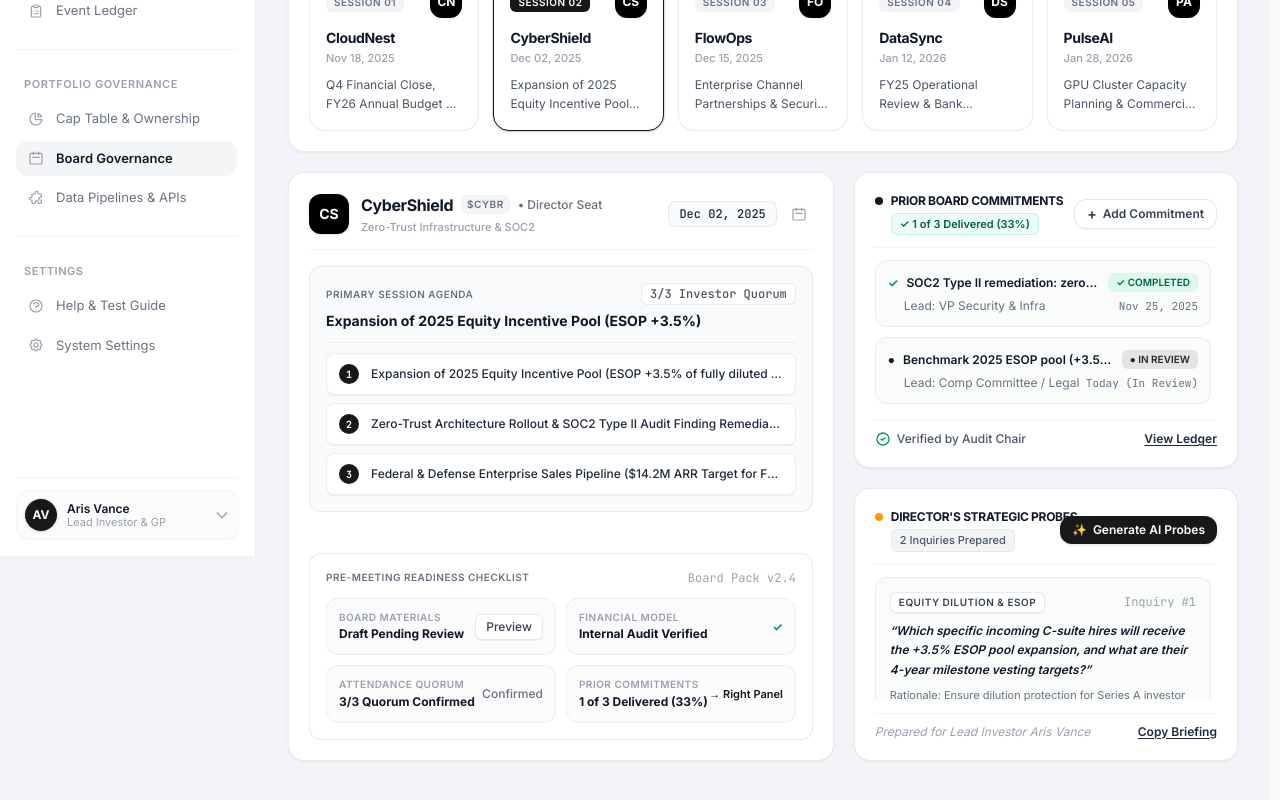
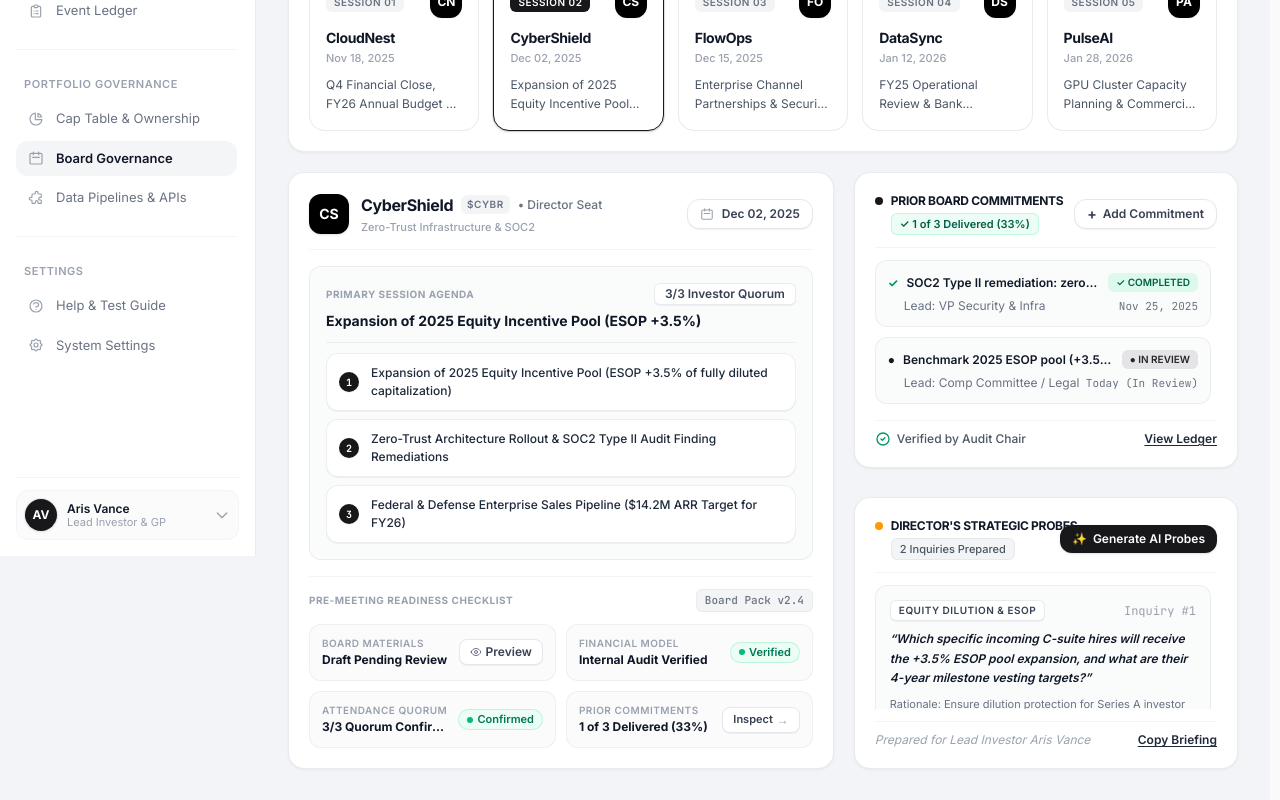
Before and after one commit to Kentzxc13/Metrica, a Next.js app: page /governance in a window 1280 px wide. Shown: the part 244-1044 px from the top of the page. Built offline with nearby package versions, Linux system fonts and the light colour scheme; no server answers; the database is empty.

Commit message:
refactor(ui): elevate governance dossier card, checklist, and buttons using impeccable design standards

```diff
--- a/src/app/(dashboard)/governance/page.tsx
+++ b/src/app/(dashboard)/governance/page.tsx
@@ -299,30 +299,26 @@ export default function BoardGovernancePage() {
                                 </div>
                             </div>
 
-                            <div className="flex items-center gap-2">
-                                <span className="text-xs font-mono font-medium text-gray-800 bg-gray-50 border border-gray-200/80 px-2.5 py-1 rounded-lg">
-                                    {selectedMeeting.nextMeetingDate.split('•')[0].trim()}
-                                </span>
                             <button
                                 onClick={() => showActionToast(`Added ${selectedMeeting.companyName} session to calendar (.ics)`)}
-                                    className="p-1.5 rounded-lg text-gray-400 hover:text-gray-700 hover:bg-gray-100 transition-colors"
-                                    title="Add to Calendar"
+                                className="flex items-center gap-2 px-3 py-1.5 rounded-xl bg-white hover:bg-gray-50 border border-gray-200 text-xs font-semibold text-gray-700 hover:text-black transition-colors cursor-pointer shadow-2xs group"
+                                title="Add session to calendar (.ics)"
                             >
-                                    <svg className="w-4 h-4" fill="none" stroke="currentColor" viewBox="0 0 24 24">
+                                <svg className="w-3.5 h-3.5 text-gray-400 group-hover:text-black transition-colors" fill="none" stroke="currentColor" viewBox="0 0 24 24">
                                     <path d="M8 7V3m8 4V3m-9 8h10M5 21h14a2 2 0 002-2V7a2 2 0 00-2-2H5a2 2 0 00-2 2v12a2 2 0 002 2z" strokeLinecap="round" strokeLinejoin="round" strokeWidth="1.8"></path>
                                 </svg>
+                                <span>{selectedMeeting.nextMeetingDate.split('•')[0].trim()}</span>
                             </button>
-                            </div>
                         </div>
 
                         {/* Dossier Body: Expanded Agenda Block + Pre-Meeting Pack */}
                         <div className="space-y-4 flex-1 flex flex-col justify-between">
                             {/* Formal Session Agenda Block */}
-                            <div className="p-4 rounded-xl bg-gray-50/90 border border-gray-200/80 space-y-3">
+                            <div className="p-4 rounded-xl bg-gray-50/80 border border-gray-200/70 space-y-3">
                                 <div>
                                     <div className="flex items-center justify-between mb-1.5">
-                                        <span className="text-[10px] uppercase font-semibold text-gray-500 tracking-wider">PRIMARY SESSION AGENDA</span>
-                                        <span className="text-xs font-mono font-medium text-gray-600 bg-white border border-gray-200/80 px-2 py-0.5 rounded-md">
+                                        <span className="text-[10px] uppercase font-bold text-gray-400 tracking-wider">PRIMARY SESSION AGENDA</span>
+                                        <span className="text-xs font-semibold text-gray-700 bg-white border border-gray-200/80 px-2.5 py-0.5 rounded-md shadow-2xs">
                                             {selectedMeeting.quorum}
                                         </span>
                                     </div>
@@ -332,13 +328,13 @@ export default function BoardGovernancePage() {
                                 </div>
 
                                 {/* Structured Agenda Items Rows */}
-                                <div className="space-y-2 pt-2.5 border-t border-gray-200/70">
+                                <div className="space-y-2 pt-2.5 border-t border-gray-200/60">
                                     {selectedMeeting.agendaItems?.map((item, idx) => (
-                                        <div key={idx} className="flex items-center gap-3 p-2.5 px-3 rounded-lg bg-white border border-gray-200/70 shadow-2xs">
-                                            <span className="w-5 h-5 rounded-full bg-zinc-900 text-white font-mono text-[10px] font-bold flex items-center justify-center shrink-0">
+                                        <div key={idx} className="flex items-center gap-3 p-2.5 px-3 rounded-xl bg-white border border-gray-200/70 shadow-2xs hover:border-gray-300 transition-colors">
+                                            <span className="w-5 h-5 rounded-full bg-zinc-900 text-white font-mono text-[10px] font-bold flex items-center justify-center shrink-0 shadow-2xs">
                                                 {idx + 1}
                                             </span>
-                                            <span className="text-xs font-medium text-gray-800 leading-normal truncate">
+                                            <span className="text-xs font-medium text-gray-800 leading-normal">
                                                 {item}
                                             </span>
                                         </div>
@@ -347,50 +343,66 @@ export default function BoardGovernancePage() {
                             </div>
 
                             {/* Pre-Meeting Governance & Readiness Pack */}
-                            <div className="p-4 rounded-xl bg-white border border-gray-200/80 space-y-3">
+                            <div className="pt-3 border-t border-gray-100 space-y-3">
                                 <div className="flex items-center justify-between">
-                                    <span className="text-[10px] uppercase font-semibold text-gray-500 tracking-wider">PRE-MEETING READINESS CHECKLIST</span>
-                                    <span className="text-xs font-mono text-gray-400">Board Pack v2.4</span>
+                                    <span className="text-[10px] uppercase font-bold text-gray-400 tracking-wider">PRE-MEETING READINESS CHECKLIST</span>
+                                    <span className="text-[11px] font-mono font-medium text-gray-500 bg-gray-100 border border-gray-200/60 px-2 py-0.5 rounded-md">Board Pack v2.4</span>
                                 </div>
 
                                 <div className="grid grid-cols-2 gap-2.5 text-xs">
-                                    <div className="p-3 rounded-xl bg-gray-50/70 border border-gray-200/60 flex items-center justify-between">
-                                        <div>
-                                            <div className="text-[10px] text-gray-400 uppercase font-semibold tracking-wider">Board Materials</div>
-                                            <div className="font-bold text-gray-900 text-xs mt-0.5">{selectedMeeting.preMeetingChecklist?.deckStatus || selectedMeeting.materialsStatus}</div>
+                                    <div className="p-3 rounded-xl bg-gray-50/70 border border-gray-200/60 flex items-center justify-between gap-2 hover:border-gray-300 transition-colors">
+                                        <div className="min-w-0">
+                                            <div className="text-[10px] text-gray-400 uppercase font-semibold tracking-wider truncate">Board Materials</div>
+                                            <div className="font-bold text-gray-900 text-xs mt-0.5 truncate">{selectedMeeting.preMeetingChecklist?.deckStatus || selectedMeeting.materialsStatus}</div>
                                         </div>
                                         <button
                                             onClick={() => showActionToast(`Board materials deck loaded for ${selectedMeeting.companyName}.`)}
-                                            className="px-2.5 py-1 rounded-md bg-white border border-gray-200 hover:border-gray-300 text-xs font-medium text-gray-700 shadow-2xs transition-colors"
+                                            className="flex items-center gap-1 px-2.5 py-1 rounded-lg bg-white border border-gray-200 text-gray-700 hover:text-black hover:bg-gray-50 text-xs font-semibold shadow-2xs transition-colors cursor-pointer shrink-0"
                                         >
-                                            Preview
+                                            <svg className="w-3 h-3 text-gray-500" fill="none" stroke="currentColor" viewBox="0 0 24 24">
+                                                <path d="M15 12a3 3 0 11-6 0 3 3 0 016 0z" strokeWidth="2" strokeLinecap="round" strokeLinejoin="round"></path>
+                                                <path d="M2.458 12C3.732 7.943 7.523 5 12 5c4.478 0 8.268 2.943 9.542 7-1.274 4.057-5.064 7-9.542 7-4.477 0-8.268-2.943-9.542-7z" strokeWidth="2" strokeLinecap="round" strokeLinejoin="round"></path>
+                                            </svg>
+                                            <span>Preview</span>
                                         </button>
                                     </div>
 
-                                    <div className="p-3 rounded-xl bg-gray-50/70 border border-gray-200/60 flex items-center justify-between">
-                                        <div>
-                                            <div className="text-[10px] text-gray-400 uppercase font-semibold tracking-wider">Financial Model</div>
-                                            <div className="font-bold text-gray-900 text-xs mt-0.5">{selectedMeeting.preMeetingChecklist?.financialsStatus || 'Verified'}</div>
+                                    <div className="p-3 rounded-xl bg-gray-50/70 border border-gray-200/60 flex items-center justify-between gap-2 hover:border-gray-300 transition-colors">
+                                        <div className="min-w-0">
+                                            <div className="text-[10px] text-gray-400 uppercase font-semibold tracking-wider truncate">Financial Model</div>
+                                            <div className="font-bold text-gray-900 text-xs mt-0.5 truncate">{selectedMeeting.preMeetingChecklist?.financialsStatus || 'Verified'}</div>
                                         </div>
-                                        <span className="text-emerald-600 font-bold text-xs">✓</span>
+                                        <span className="inline-flex items-center gap-1 px-2 py-0.5 rounded-full bg-emerald-50 border border-emerald-200/70 text-emerald-700 text-[11px] font-semibold shrink-0">
+                                            <span className="w-1.5 h-1.5 rounded-full bg-emerald-500 shrink-0"></span>
+                                            <span>Verified</span>
+                                        </span>
                                     </div>
 
-                                    <div className="p-3 rounded-xl bg-gray-50/70 border border-gray-200/60 flex items-center justify-between">
-                                        <div>
-                                            <div className="text-[10px] text-gray-400 uppercase font-semibold tracking-wider">Attendance Quorum</div>
-                                            <div className="font-bold text-gray-900 text-xs mt-0.5">{selectedMeeting.preMeetingChecklist?.quorumStatus || selectedMeeting.quorum}</div>
+                                    <div className="p-3 rounded-xl bg-gray-50/70 border border-gray-200/60 flex items-center justify-between gap-2 hover:border-gray-300 transition-colors">
+                                        <div className="min-w-0">
+                                            <div className="text-[10px] text-gray-400 uppercase font-semibold tracking-wider truncate">Attendance Quorum</div>
+                                            <div className="font-bold text-gray-900 text-xs mt-0.5 truncate">{selectedMeeting.preMeetingChecklist?.quorumStatus || selectedMeeting.quorum}</div>
                                         </div>
-                                        <span className="text-gray-500 font-medium text-xs">Confirmed</span>
+                                        <span className="inline-flex items-center gap-1 px-2 py-0.5 rounded-full bg-emerald-50 border border-emerald-200/70 text-emerald-700 text-[11px] font-semibold shrink-0">
+                                            <span className="w-1.5 h-1.5 rounded-full bg-emerald-500 shrink-0"></span>
+                                            <span>Confirmed</span>
+                                        </span>
                                     </div>
 
-                                    <div className="p-3 rounded-xl bg-gray-50/70 border border-gray-200/60 flex items-center justify-between">
-                                        <div>
-                                            <div className="text-[10px] text-gray-400 uppercase font-semibold tracking-wider">Prior Commitments</div>
-                                            <div className="font-bold text-gray-900 text-xs mt-0.5">
+                                    <div className="p-3 rounded-xl bg-gray-50/70 border border-gray-200/60 flex items-center justify-between gap-2 hover:border-gray-300 transition-colors">
+                                        <div className="min-w-0">
+                                            <div className="text-[10px] text-gray-400 uppercase font-semibold tracking-wider truncate">Prior Commitments</div>
+                                            <div className="font-bold text-gray-900 text-xs mt-0.5 truncate">
                                                 {`${completedCommitments} of ${totalCommitments} Delivered (${commitmentDeliveryRate}%)`}
                                             </div>
                                         </div>
-                                        <span className="text-[11px] font-semibold text-zinc-900">→ Right Panel</span>
+                                        <button
+                                            onClick={() => showActionToast(`Inspecting ${completedCommitments} delivered mandates in Prior Commitments panel.`)}
+                                            className="flex items-center gap-1 px-2.5 py-1 rounded-lg bg-white border border-gray-200 text-gray-700 hover:text-black hover:bg-gray-50 text-[11px] font-semibold transition-colors shadow-2xs cursor-pointer shrink-0"
+                                        >
+                                            <span>Inspect</span>
+                                            <span className="text-gray-400 text-xs">→</span>
+                                        </button>
                                     </div>
                                 </div>
                             </div>
```
Lines whose indentation alone changed are shown as unchanged.
